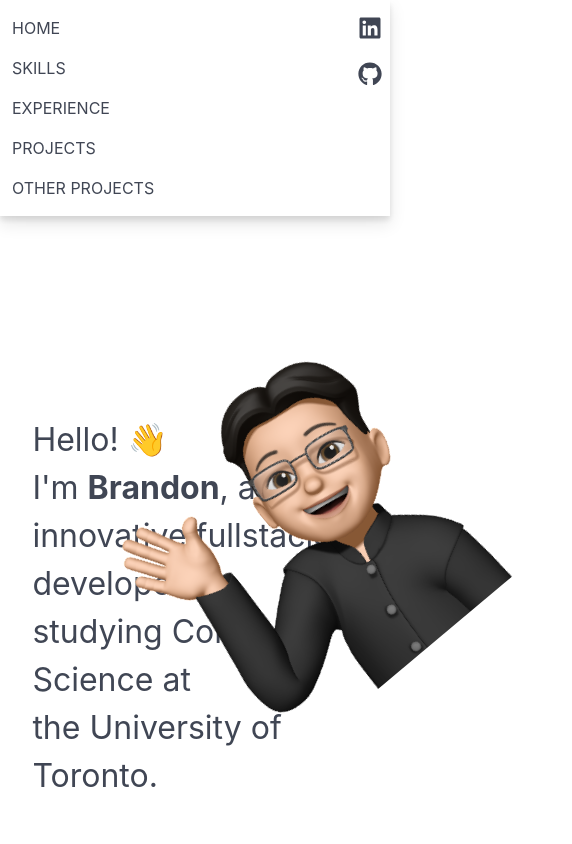
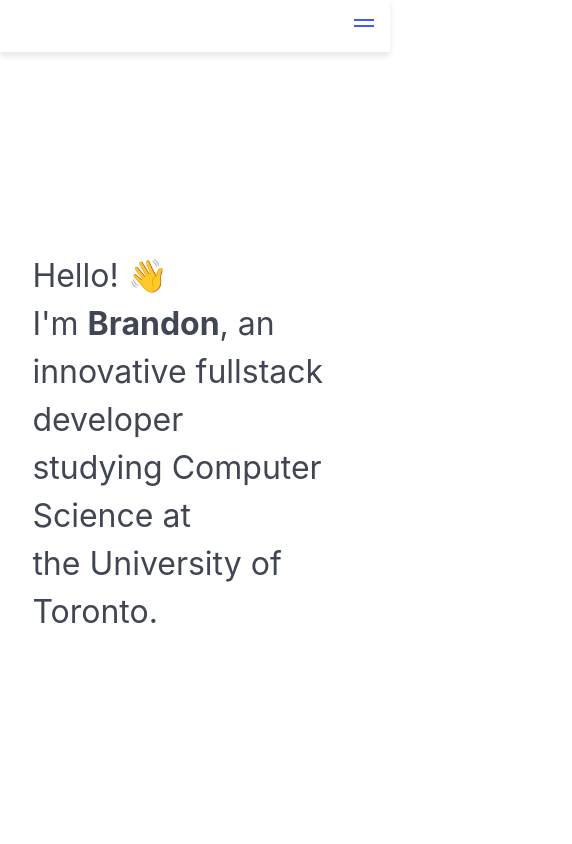
Before and after one commit to BrandonT310442/myPortfolio, a Vue app: page / in a window 390 px wide. Shown: the top 844 px of the page, 572 px wide, since content can reach past the window. Built offline with nearby package versions, Linux system fonts and the light colour scheme.

Commit message:
responsiveness

```diff
--- a/src/components/Intro.vue
+++ b/src/components/Intro.vue
@@ -71,4 +71,11 @@ onMounted(() => {
   right: -105px;
   z-index: 1;
 }
+
+@media screen and (max-width: 1024px) {
+
+  #emoji {
+    display: none;
+  }
+}
 </style>
--- a/src/views/HomeView.vue
+++ b/src/views/HomeView.vue
@@ -4,6 +4,15 @@ import Skills from '../components/Skills.vue';
 import Projects from '../components/Projects.vue';
 import OtherProjects from '@/components/OtherProjects.vue';
 import Experience from '@/components/Experience.vue';
+
+import { ref } from 'vue';
+
+const isActive = ref(false);
+
+const toggleNavbar = () => {
+    isActive.value = !isActive.value;
+    console.log('Navbar toggled:', isActive.value); // Debugging line
+};
 
 const scrollToSection = (sectionId, offset) => {
     const section = document.getElementById(sectionId);
@@ -21,7 +30,15 @@ const scrollToSection = (sectionId, offset) => {
 
 <template>
     <nav class="navbar sticky-navbar fade-in" role="navigation" aria-label="main navigation">
-        <div id="navbarBasicExample" class="navbar-menu">
+        <div class="navbar-brand">
+            <a role="button" class="navbar-burger" :class="{ 'is-active': isActive }" @click="toggleNavbar">
+                <span aria-hidden="true"></span>
+                <span aria-hidden="true"></span>
+                <span aria-hidden="true"></span>
+            </a>
+        </div>
+
+        <div id="navbarBasicExample" class="navbar-menu" :class="{ 'is-active': isActive }">
             <div class="navbar-start">
                 <a class="navbar-item" @click.prevent="() => scrollToSection('intro', 100)">HOME</a>
                 <a class="navbar-item" @click.prevent="() => scrollToSection('skills', 100)">SKILLS</a>
@@ -31,13 +48,13 @@ const scrollToSection = (sectionId, offset) => {
             </div>
 
             <div class="navbar-end">
+
                 <a class="navbar-item" href="https://www.linkedin.com/in/brandon-t-041939226/" target="_blank">
                     <svg xmlns="http://www.w3.org/2000/svg" viewBox="0 0 448 512" class="icon">
                         <path
                             d="M416 32H31.9C14.3 32 0 46.5 0 64.3v383.4C0 465.5 14.3 480 31.9 480H416c17.6 0 32-14.5 32-32.3V64.3c0-17.8-14.4-32.3-32-32.3zM135.4 416H69V202.2h66.5V416zm-33.2-243c-21.3 0-38.5-17.3-38.5-38.5S80.9 96 102.2 96c21.2 0 38.5 17.3 38.5 38.5 0 21.3-17.2 38.5-38.5 38.5zm282.1 243h-66.4V312c0-24.8-.5-56.7-34.5-56.7-34.6 0-39.9 27-39.9 54.9V416h-66.4V202.2h63.7v29.2h.9c8.9-16.8 30.6-34.5 62.9-34.5 67.2 0 79.7 44.3 79.7 101.9V416z" />
                     </svg>
                 </a>
-
                 <a class="navbar-item"
                     href="https://github.com/BrandonT310442/ICS4U-2022-23/tree/main/Introduction%20to%20Javascript/Sports%20Stats%20Project"
                     target="_blank">
@@ -46,6 +63,7 @@ const scrollToSection = (sectionId, offset) => {
                             d="M165.9 397.4c0 2-2.3 3.6-5.2 3.6-3.3 .3-5.6-1.3-5.6-3.6 0-2 2.3-3.6 5.2-3.6 3-.3 5.6 1.3 5.6 3.6zm-31.1-4.5c-.7 2 1.3 4.3 4.3 4.9 2.6 1 5.6 0 6.2-2s-1.3-4.3-4.3-5.2c-2.6-.7-5.5 .3-6.2 2.3zm44.2-1.7c-2.9 .7-4.9 2.6-4.6 4.9 .3 2 2.9 3.3 5.9 2.6 2.9-.7 4.9-2.6 4.6-4.6-.3-1.9-3-3.2-5.9-2.9zM244.8 8C106.1 8 0 113.3 0 252c0 110.9 69.8 205.8 169.5 239.2 12.8 2.3 17.3-5.6 17.3-12.1 0-6.2-.3-40.4-.3-61.4 0 0-70 15-84.7-29.8 0 0-11.4-29.1-27.8-36.6 0 0-22.9-15.7 1.6-15.4 0 0 24.9 2 38.6 25.8 21.9 38.6 58.6 27.5 72.9 20.9 2.3-16 8.8-27.1 16-33.7-55.9-6.2-112.3-14.3-112.3-110.5 0-27.5 7.6-41.3 23.6-58.9-2.6-6.5-11.1-33.3 2.6-67.9 20.9-6.5 69 27 69 27 20-5.6 41.5-8.5 62.8-8.5s42.8 2.9 62.8 8.5c0 0 48.1-33.6 69-27 13.7 34.7 5.2 61.4 2.6 67.9 16 17.7 25.8 31.5 25.8 58.9 0 96.5-58.9 104.2-114.8 110.5 9.2 7.9 17 22.9 17 46.4 0 33.7-.3 75.4-.3 83.6 0 6.5 4.6 14.4 17.3 12.1C428.2 457.8 496 362.9 496 252 496 113.3 383.5 8 244.8 8zM97.2 352.9c-1.3 1-1 3.3 .7 5.2 1.6 1.6 3.9 2.3 5.2 1 1.3-1 1-3.3-.7-5.2-1.6-1.6-3.9-2.3-5.2-1zm-10.8-8.1c-.7 1.3 .3 2.9 2.3 3.9 1.6 1 3.6 .7 4.3-.7 .7-1.3-.3-2.9-2.3-3.9-2-.6-3.6-.3-4.3 .7zm32.4 35.6c-1.6 1.3-1 4.3 1.3 6.2 2.3 2.3 5.2 2.6 6.5 1 1.3-1.3 .7-4.3-1.3-6.2-2.2-2.3-5.2-2.6-6.5-1zm-11.4-14.7c-1.6 1-1.6 3.6 0 5.9 1.6 2.3 4.3 3.3 5.6 2.3 1.6-1.3 1.6-3.9 0-6.2-1.4-2.3-4-3.3-5.6-2z" />
                     </svg>
                 </a>
+
             </div>
         </div>
     </nav>
@@ -75,16 +93,12 @@ const scrollToSection = (sectionId, offset) => {
     </footer>
 </template>
 
-
 <style scoped>
 .sticky-navbar {
     position: sticky;
     top: 0;
     z-index: 1000;
     box-shadow: 0 4px 6px rgba(0, 0, 0, 0.1);
-    /* Shadow effect */
-
-    /* Adds a 2px bottom border with the primary color */
 }
 
 .fade-in {
@@ -92,12 +106,45 @@ const scrollToSection = (sectionId, offset) => {
     animation: fadeIn 3.5s forwards;
 }
 
-
-
 .navbar-menu {
     display: flex;
     justify-content: space-between;
     width: 100%;
+}
+
+.navbar-burger {
+    display: none;
+}
+
+@media screen and (max-width: 1024px) {
+    .navbar-burger {
+        display: block;
+    }
+
+    .navbar-menu {
+        display: none;
+        flex-direction: column;
+        background-color: white;
+        /* Set background color to white */
+    }
+
+    .navbar-menu.is-active {
+        display: flex;
+        background-color: white;
+        /* Ensure the background color remains consistent */
+    }
+
+    .navbar-item {
+        color: #007bff;
+        /* Set the text color */
+        background-color: transparent !important;
+    }
+
+    .navbar-item:hover {
+        color: #0056b3 !important;
+        /* Darken the hover color */
+        background-color: transparent !important;
+    }
 }
 
 .navbar-item {
@@ -111,15 +158,11 @@ const scrollToSection = (sectionId, offset) => {
     background-color: transparent !important;
 }
 
-/* Override focus and active styles */
 .navbar-item:focus,
 .navbar-item:active {
     background-color: transparent !important;
-    /* Removes the black background */
     outline: none;
-    /* Removes the focus outline */
     box-shadow: none;
-    /* Removes any focus-related shadow */
 }
 
 .icon {
```
